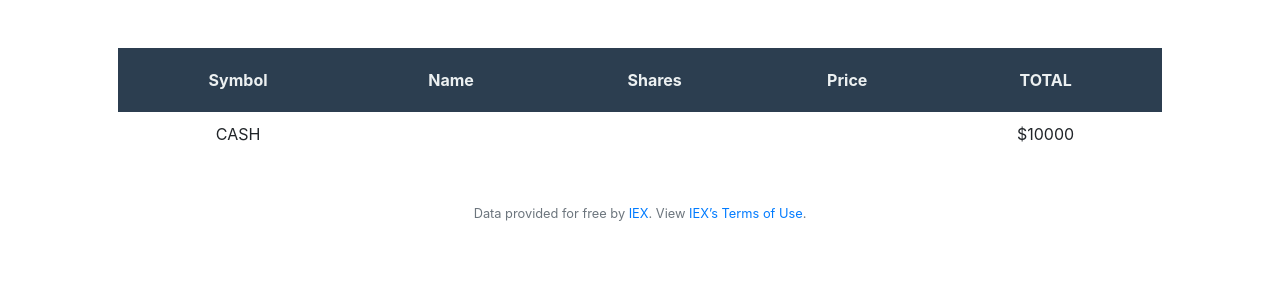
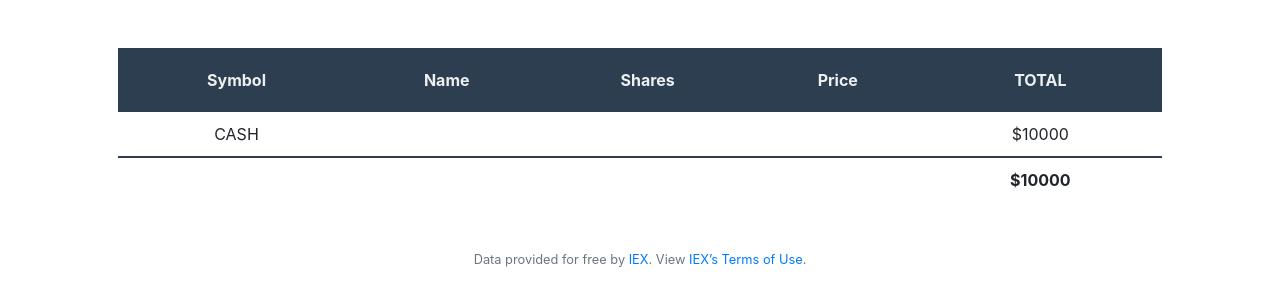
Before and after one commit to dtettarasar/cs50-finance, a Flask app: page / in a window 1280 px wide. Shown: the part 76-382 px from the top of the page. Run offline with Flask 2, Linux system fonts and the light colour scheme; a user stored in the database is signed in; some libraries are stand-ins or nearby versions.

Commit message:
display wallet total value on homepage

```diff
--- a/application.py
+++ b/application.py
@@ -77,6 +77,7 @@ def index():
     get_user_cash = db.execute("SELECT cash FROM users WHERE id = ?", session["user_id"])
     cash_value = round(get_user_cash[0]["cash"], 2)
     get_wallet_list = db.execute("SELECT * FROM wallets WHERE id_user = ?", session["user_id"])
+    total_wallet_value = cash_value
 
     def add_data_wallet_item(wallet_dict):
         get_symbol_label = db.execute("SELECT symbol FROM symbols WHERE id = ?", wallet_dict["id_symbol"])
@@ -89,9 +90,11 @@ def index():
 
     for dict in get_wallet_list:
         add_data_wallet_item(dict)
+        total_wallet_value += dict["total_value"]
 
+    # print(total_wallet_value)
 
-    return render_template("home.html", user_cash=cash_value, wallet_list=get_wallet_list)
+    return render_template("home.html", user_cash=cash_value, wallet_list=get_wallet_list, total_value=total_wallet_value)
 
 
 @app.route("/buy", methods=["GET", "POST"])
--- a/static/styles.css
+++ b/static/styles.css
@@ -68,3 +68,8 @@ table
 {
     padding:10px 0 !important;
 }
+
+.total-value-row
+{
+    border-top: 2px solid #2c3e50;
+}
--- a/templates/home.html
+++ b/templates/home.html
@@ -29,5 +29,13 @@
             <td></td>
             <td>${{user_cash}}</td>
         </tr>
+        <tr class="table-row total-value-row">
+            <td></td>
+            <td></td>
+            <td></td>
+            <td></td>
+            <td><strong>${{total_value}}</strong></td>
+        </tr>
+
     </table>
 {% endblock %}
```
Also changed, not shown: finance.db.
